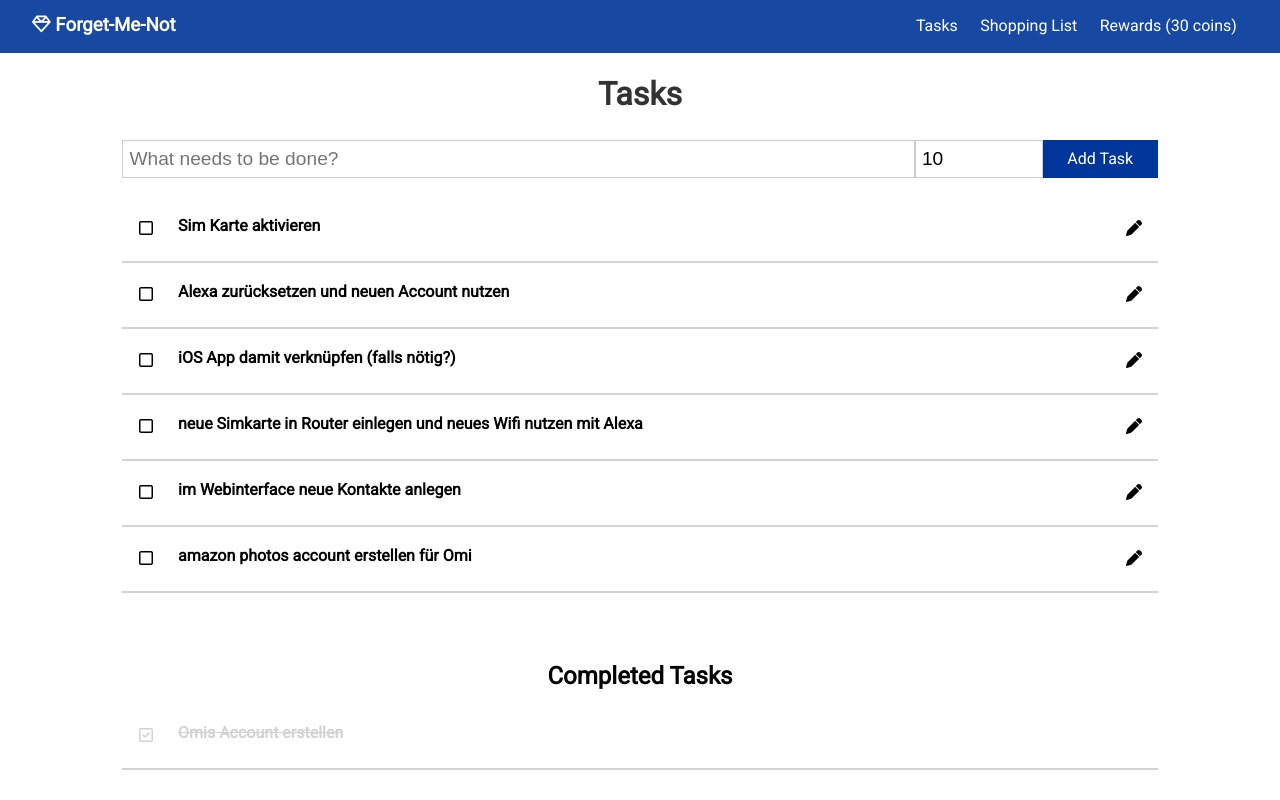
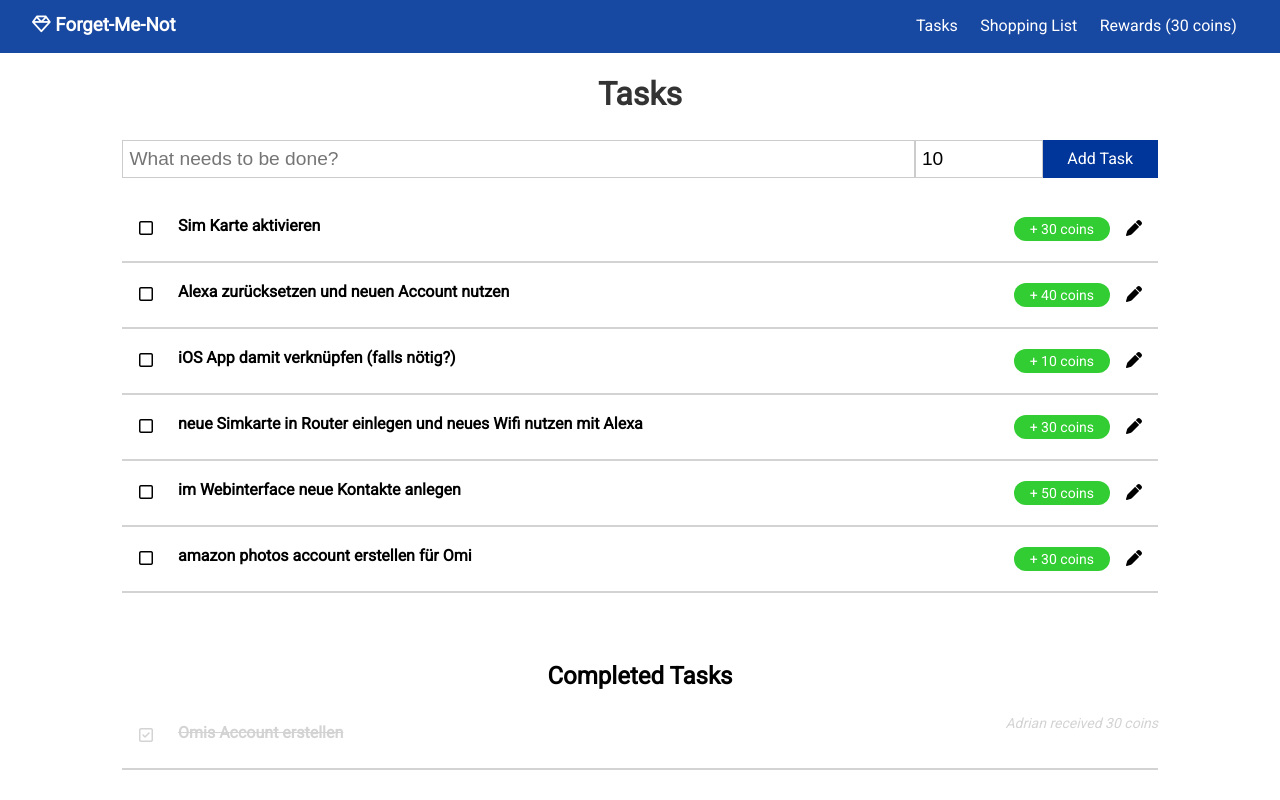
Before and after one commit to ambercoded/forget-me-not, a React (Create React App) app in the folder client/: page / in a window 1280 px wide. Both pictures are taken after a click on the button 146 px from the left and 229 px from the top of the page. Built offline with nearby package versions, Linux system fonts and the light colour scheme.

Commit message:
esc now cancels editmode, completed tasks now include reward

```diff
--- a/client/src/components/tasks/TaskItem.js
+++ b/client/src/components/tasks/TaskItem.js
@@ -18,6 +18,13 @@ const TaskItem = ({ originalTask }) => {
       // cleanup necessary?
     };
   }, [task]);
+
+  useEffect(() => {
+    document.addEventListener("keydown", cancelEditModeOnEsc, false);
+    return () => {
+      document.removeEventListener("keydown", cancelEditModeOnEsc, false);
+    };
+  }, []);
 
   const onDelete = (e) => {
     deleteTask(id);
@@ -45,6 +52,12 @@ const TaskItem = ({ originalTask }) => {
     e.preventDefault();
     setEditMode(false);
     setTask(draftTask);
+  };
+
+  const cancelEditModeOnEsc = (e) => {
+    if (e.keyCode === 27) {
+      setEditMode(false);
+    }
   };
 
   const markAsDone = (e) => {
@@ -120,7 +133,9 @@ const TaskItem = ({ originalTask }) => {
             </H4>
           </ContainerRow>
           <div style={{ marginLeft: "auto" }}>
-            <Chip>+ {reward} coins</Chip>
+            <p style={{ color: "lightgray", fontSize: "14px" }}>
+              <em>Adrian received {reward} coins</em>
+            </p>
           </div>
         </Card>
         <HR />
@@ -138,7 +153,7 @@ const TaskItem = ({ originalTask }) => {
           <H4 className="text-primary text-left">{name}</H4>
         </ContainerRow>
         <div style={{ marginLeft: "auto" }}>
-          <Chip>+ {reward} coins</Chip>
+          <Chip background="limegreen">+ {reward} coins</Chip>
           <Button onClick={() => setEditMode(true)}>
             <i className="fas fa-pen"></i>
           </Button>
```
